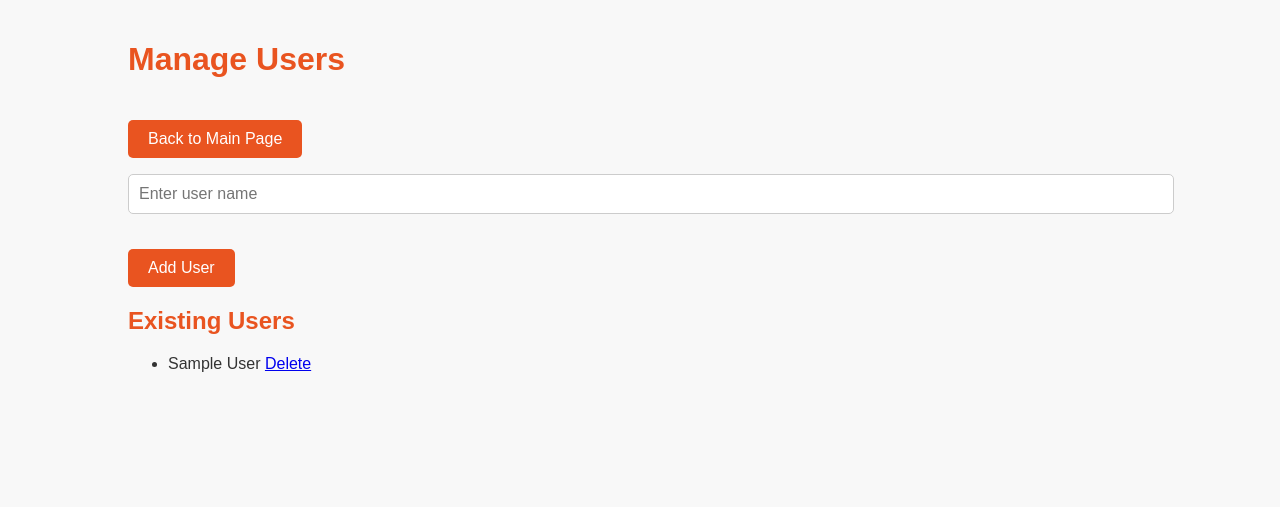
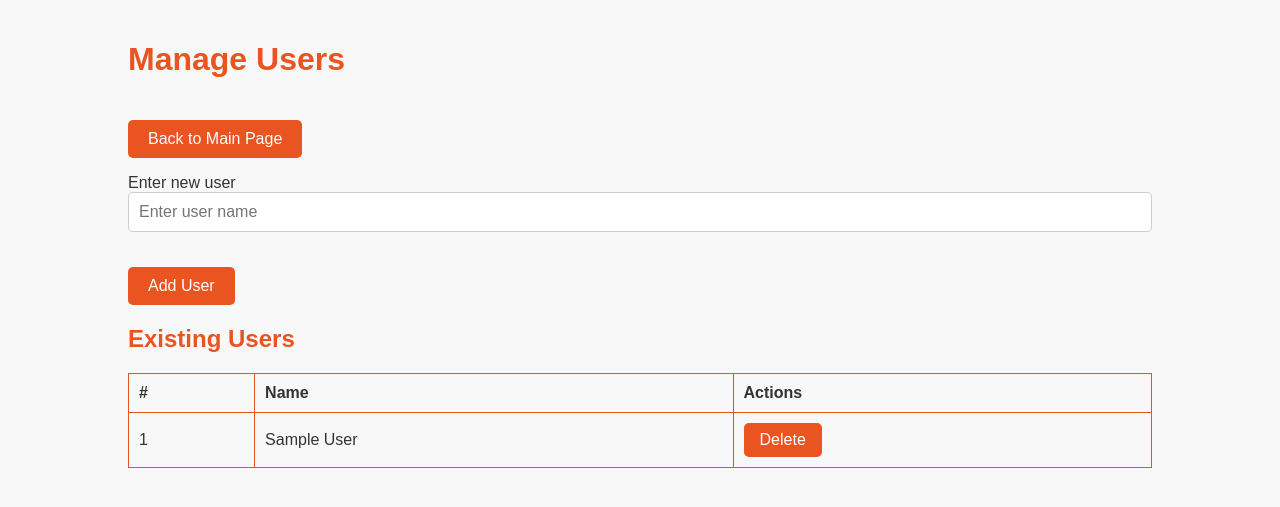
Before and after one commit to tobsthechee/shiftz, a Flask app: page /manage_users in a window 1280 px wide. Shown: the top 507 px of the page. Run offline with Flask 3, Linux system fonts and the light colour scheme; tables that the repository leaves empty hold one stand-in row (values such as "Sample post").

Commit message:
Add files via upload

```diff
--- a/static/style.css
+++ b/static/style.css
@@ -111,10 +111,13 @@ button#theme-toggle {
 input[type="text"], input[type="number"], select {
     width: 100%;
     padding: 10px;
+    margin-bottom: 15px;
     border-radius: 5px;
     border: 1px solid #ccc;
     font-size: 16px;
+    box-sizing: border-box; /* Ensures padding doesn't affect the width */
 }
+
 
 /* Dark mode styles */
 body.dark-theme {
@@ -157,3 +160,67 @@ input[type="text"]:focus, input[type="number"]:focus, select:focus {
     outline: none;
     border-color: #E95420;
 }
+
+
+table td {
+    vertical-align: middle;
+    padding: 10px;
+}
+
+table td:last-child {
+    text-align: left;
+}
+
+.btn-delete {
+    display: inline-block;
+    padding: 8px 16px;
+    background-color: #E95420;
+    color: white;
+    text-decoration: none;
+    border-radius: 5px;
+    transition: background-color 0.3s;
+    border: none;
+    cursor: pointer;
+}
+
+.btn-delete:hover {
+    background-color: #d14b19;
+}
+
+input[type="text"], input[list] {
+    width: 100%;
+    padding: 10px;
+    margin-bottom: 15px;
+    border: 1px solid #ccc;
+    border-radius: 5px;
+    font-size: 16px;
+    box-sizing: border-box;
+}
+
+input[list]:focus {
+    outline: none;
+    border-color: #E95420;
+}
+
+/* Filter Form Container */
+.filter-form-container {
+    margin-bottom: 30px; /* Adds space below the filter section */
+}
+
+.filter-form-container form {
+    display: flex;
+    flex-wrap: wrap;
+    gap: 15px; /* Adds spacing between form elements */
+    align-items: center;
+}
+
+.filter-form-container label {
+    font-weight: bold;
+    margin-right: 5px;
+}
+
+.filter-form-container select,
+.filter-form-container button {
+    padding: 8px 10px;
+    font-size: 16px;
+}
--- a/templates/manage_users.html
+++ b/templates/manage_users.html
@@ -12,22 +12,41 @@
         <h1>Manage Users</h1>
         <!-- Back to Main Page Button -->
         <button class="btn-back" onclick="window.location.href='{{ url_for('index') }}'">Back to Main Page</button>
-	<p>
-        <!-- Manage Users Form -->
+	<p></p>
+        <!-- Add User Form -->
         <form class="user-form" action="{{ url_for('manage_users') }}" method="POST">
+            <label for="user-form">Enter new user</label>
             <input type="text" name="name" placeholder="Enter user name" required>
             <button type="submit">Add User</button>
         </form>
 
         <h2>Existing Users</h2>
-        <ul class="user-list">
-            {% for user in users %}
-                <li>
-                    {{ user.name }}
-                    <a href="{{ url_for('delete_user', user_id=user.id) }}" class="btn-delete-user" onclick="return confirm('Are you sure you want to delete this user?')">Delete</a>
-                </li>
-            {% endfor %}
-        </ul>
+
+        <!-- User Table -->
+        <table>
+            <thead>
+                <tr>
+                    <th>#</th>
+                    <th>Name</th>
+                    <th>Actions</th>
+                </tr>
+            </thead>
+            <tbody>
+                {% for user in users %}
+                    <tr>
+                        <td>{{ loop.index }}</td>
+                        <td>{{ user.name }}</td>
+                        <td style="vertical-align: middle; text-align: left;">
+                            <a href="{{ url_for('delete_user', user_id=user.id) }}"
+                               class="btn-delete"
+                               onclick="return confirm('Are you sure you want to delete this user?')">
+                                Delete
+                            </a>
+                        </td>
+                    </tr>
+                {% endfor %}
+            </tbody>
+        </table>
     </div>
 
     <script>
--- a/templates/report.html
+++ b/templates/report.html
@@ -20,7 +20,7 @@
         	<button type="submit" class="btn-back">Generate PDF</button>
     	  </form>
 	</div>
-
+	<p></p>
 	<div class="report">
         <!-- Filter by User, Month, and Year -->
         <form action="{{ url_for('report') }}" method="GET">
@@ -82,10 +82,12 @@
                     <td>{{ shift.formatted_total_time() }}</td>
                     <td>{{ shift.description or 'N/A' }}</td>
 		    <td>
+    			<div class="actions-container">
        			<!-- Delete Button -->
         		<form action="{{ url_for('delete_shift', shift_id=shift.id) }}" method="POST" style="display:inline;">
             		<button type="submit" class="btn-delete">Delete</button>
         </form>
+    </div>
 </td>
                 </tr>
                 {% endfor %}
```
Also changed, not shown: templates/shift_management.html (+14 -6 lines). Lines whose indentation alone changed are shown as unchanged.
